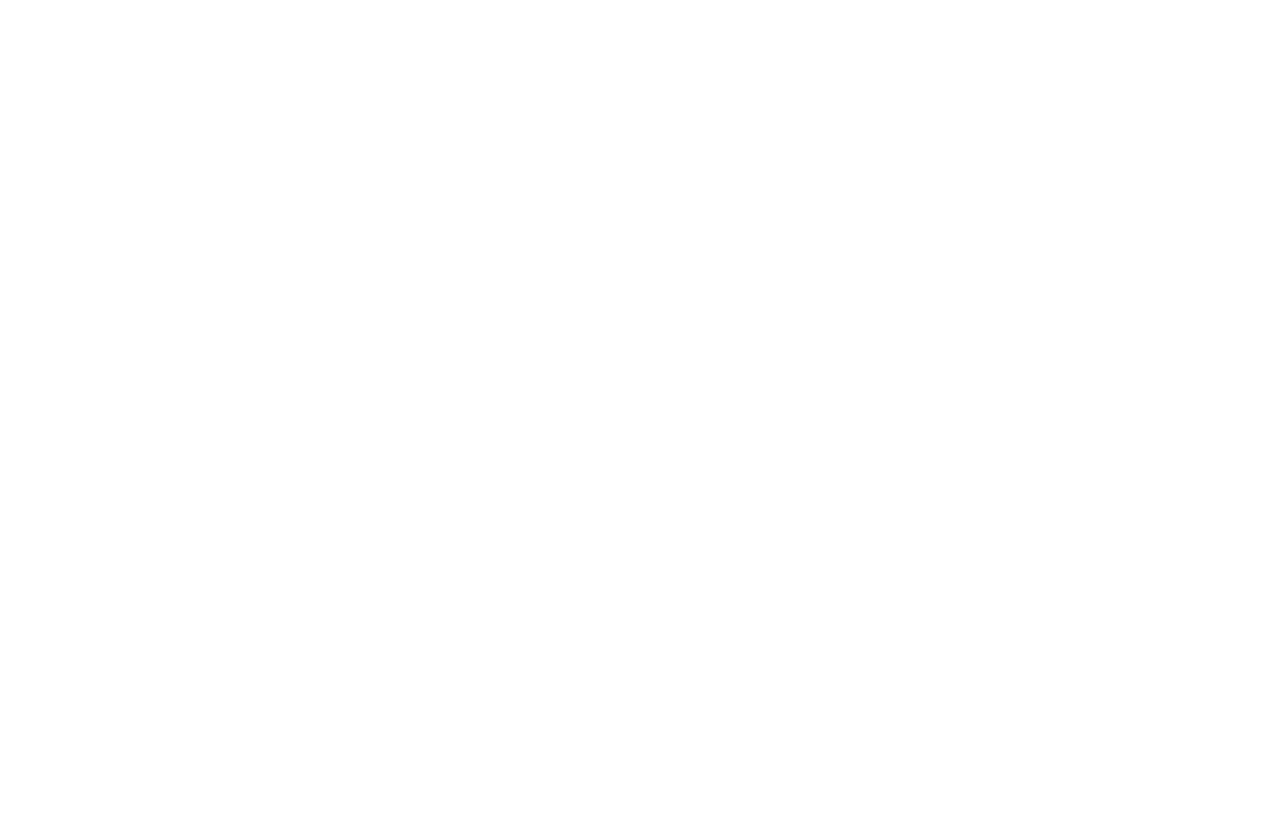
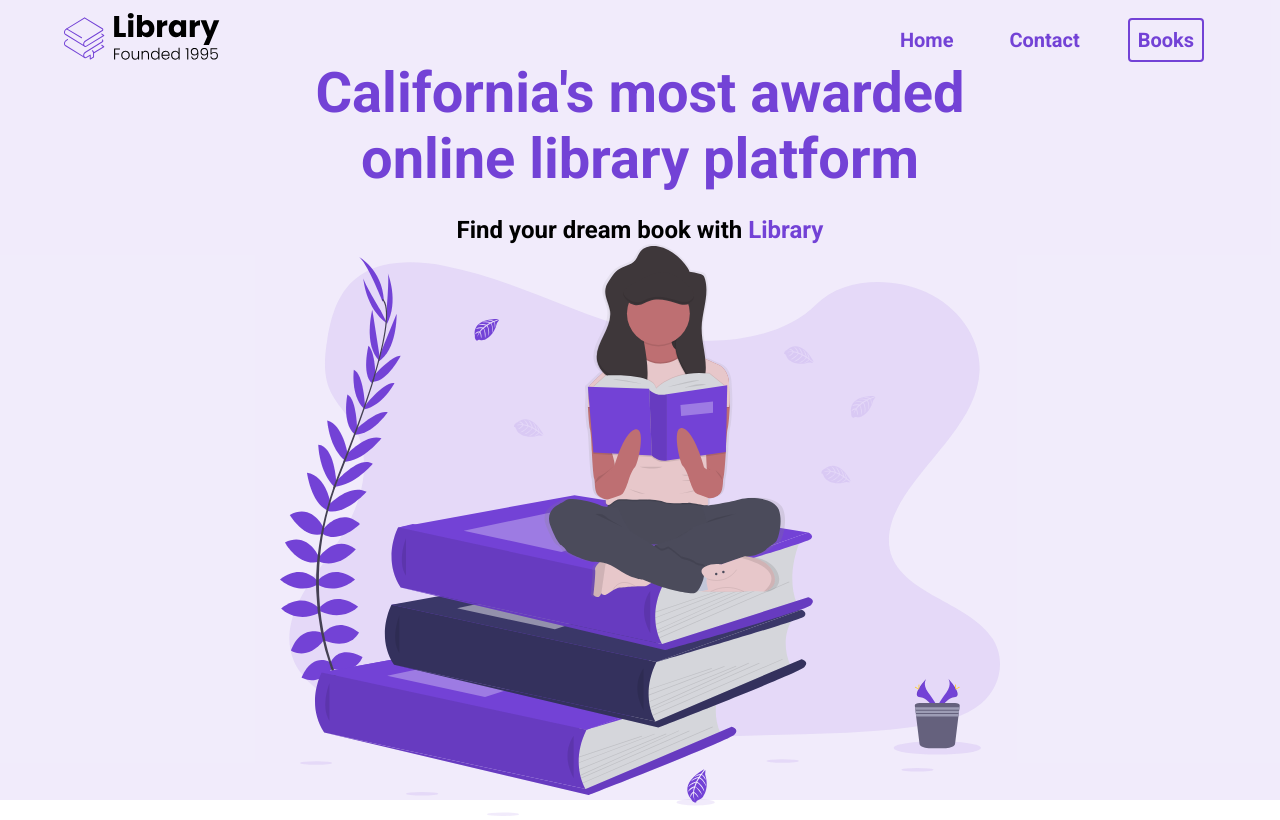
Before and after one commit to msjennifereece/e-commerce-library, a plain HTML site: page index.html in a window 1280 px wide. Drawn offline with Linux system fonts and the light colour scheme.

Commit message:
centered h1, h2

```diff
--- a/index.html
+++ b/index.html
@@ -3,9 +3,42 @@
 <head>
   <meta charset="UTF-8">
   <meta name="viewport" content="width=device-width, initial-scale=1.0">
-  <title>Document</title>
+  <title>Library</title>
+  <link rel="stylesheet" href="styles.css">
 </head>
 <body>
-
+  <section id="landing">
+    <nav>
+      <div class="nav__container">
+        <img class="logo" src="./assets/Library.svg" alt="">
+        <ul class="nav__links">
+          <li>
+            <a href="#"
+            class="nav__link">Home</a>
+          </li>
+          <li>
+            <a href="#"
+            class="nav__link">Contact</a>
+          </li>
+          <li>
+            <a href="#"
+            class="nav__link
+            nav__link--primary">Books</a>
+          </li>
+        </ul>
+      </div>
+    </nav>
+    <header>
+      <div class="header__container">
+        <div class="header__description">
+          <h1>California's most awarded online library platform</h1>
+          <h2>Find your dream book with <span class="purple">Library</span></h2>
+        </div>
+        <figure>
+          <img src="./assets/Undraw_Books.svg" alt="">
+        </figure>
+      </div>
+    </header>
+  </section>
 </body>
 </html>
--- /dev/null
+++ b/styles.css
@@ -0,0 +1,95 @@
+@import url('https://fonts.googleapis.com/css2?family=Roboto:wght@400;500;700&display=swap');
+
+* {
+  padding: 0;
+  margin: 0;
+  box-sizing: border-box;
+  font-family: "Roboto", sans-serif;
+}
+
+nav {
+  height: 80px;
+  display: flex;
+}
+
+img {
+  width: 100%;
+}
+
+.nav__container {
+  width: 100%;
+  max-width: 1200px;
+  margin: 0 auto;
+  padding: 0 24px;
+  display: flex;
+  justify-content: space-between;
+  align-items: center;
+}
+
+.purple {
+  color: #7342d6;
+}
+
+.logo {
+  width: 160px;
+}
+
+ul {
+  display: flex;
+}
+
+li {
+  list-style-type: none;
+  margin: 0 12px;
+}
+
+.nav__link {
+  margin-left: 16px;
+  text-decoration: none;
+  font-size: 20px;
+  color: #7342d6;
+  font-weight: 700;
+  padding: 8px;
+}
+
+.nav__link:hover {
+  text-decoration: underline;
+}
+
+.nav__link--primary {
+  border: 2px solid #7342d6;
+  border-radius: 4px;
+}
+
+.nav__link--primary:hover {
+  text-decoration: none;
+}
+
+#landing {
+  background-color: rgba(115, 66, 214, 0.1)
+}
+
+header {
+  height: calc(100vh - 80px);
+}
+
+.header__container {
+  height: 100%;
+  max-width: 720px;
+  margin: 0 auto;
+  display: flex;
+  flex-direction: column;
+  justify-content: center;
+  align-items: center;
+}
+
+h1 {
+  font-size: 56px;
+  color: #7342d6;
+  margin-bottom: 24px;
+  text-align: center;
+}
+
+h2 {
+  text-align: center;
+}
```
Also changed, not shown: assets/Library.svg (added), assets/Undraw_Books.svg (added), assets/atomic habits.jpg (added), assets/book-1.jpeg (added), assets/book-2.jpeg (added), assets/book-3.jpeg (added), assets/book-4.jpeg (added), assets/book-5.jpeg (added), assets/book-6.jpeg (added), assets/book-7.jpg (added), assets/book-8.jpeg (added), assets/crack the coding interview.png (added), assets/david goggins.jpeg (added), assets/deep work.jpeg (added), 1 more files, 1 other file.
